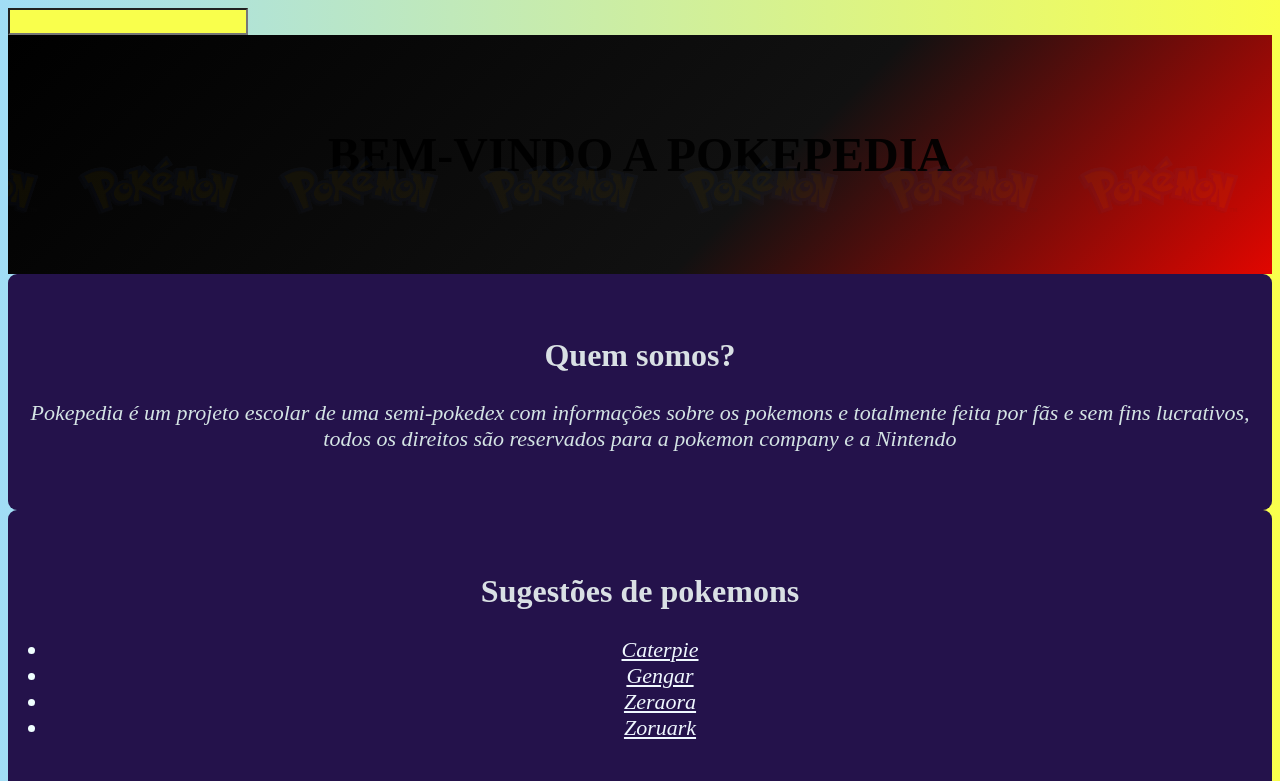
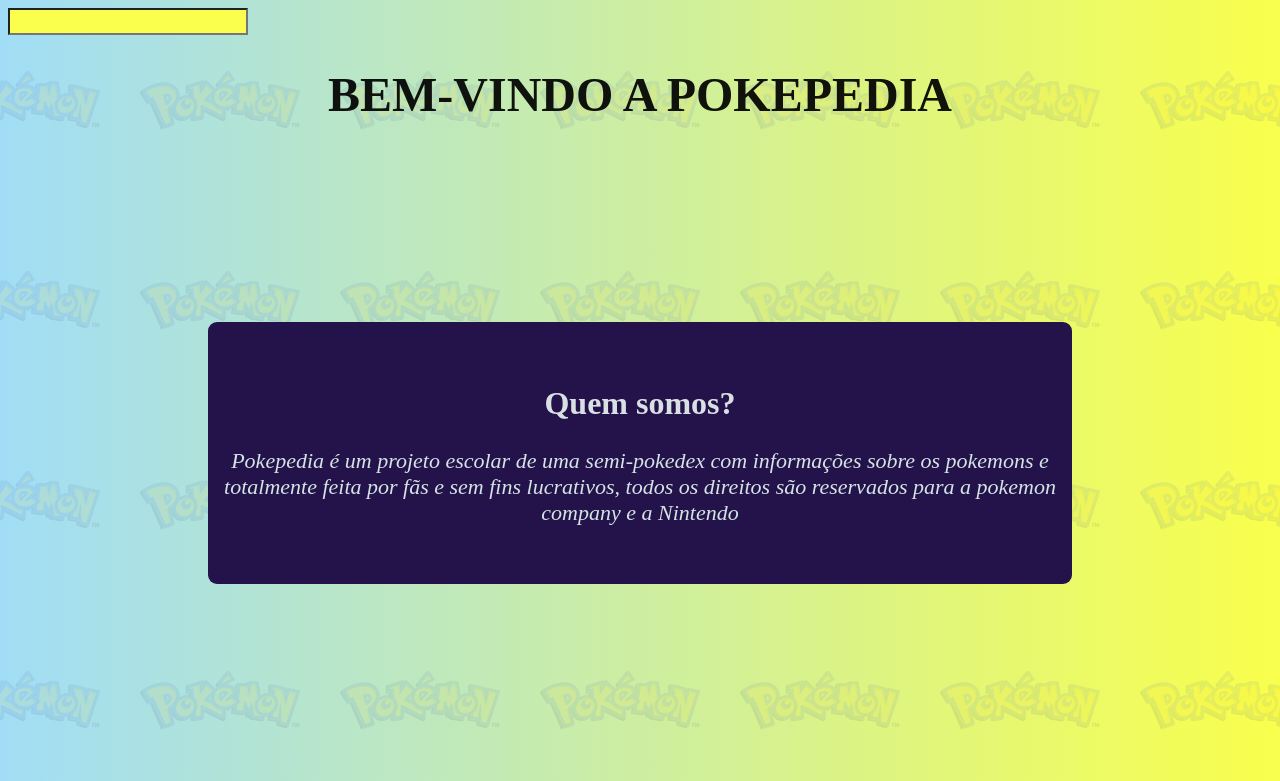
Before and after one commit to Locs29/Site-pokemon, a plain HTML site: page #Pág_inicial/INDEX.html in a window 1280 px wide. Shown: the top 781 px of the page. Drawn offline with Linux system fonts and the light colour scheme; a script that the page names is missing.

Commit message:
Update main.css

```diff
--- a/#Pág_inicial/main.css
+++ b/#Pág_inicial/main.css
@@ -3,6 +3,7 @@
 
 body{
   background: linear-gradient(to left, #f9ff4c, #a1ddf6);
+  z-index: -43;
 }
 
 input{
@@ -12,31 +13,24 @@ input{
 section{
   background-color: #24124b;
   border-radius: 9px;
+  margin: 200px;
 }
 
-header {
-  background: linear-gradient(135deg, #000, #111 60%, #E10600 100%);
-  color: #fff;
-  text-align: center;
-  padding: 60px 20px;
-  position: relative;
-  overflow: hidden;
-}
-
-header::before {
+body::before {
   content: "";
   position: absolute;
   top: 0; left: 0;
   width: 100%; height: 100%;
   background-image: url("pokemon-logo-0.svg");
   background-size: 200px;
-  opacity: 0.05;
+  opacity: 0.1;
   animation: flagMove 20s linear infinite;
+  z-index: -1;
 }
 
 @keyframes flagMove {
   from { background-position: 0 0; }
-  to { background-position: 200px 200px; }
+  to { background-position: 100vw 100vh; }
 }
 
 
```
